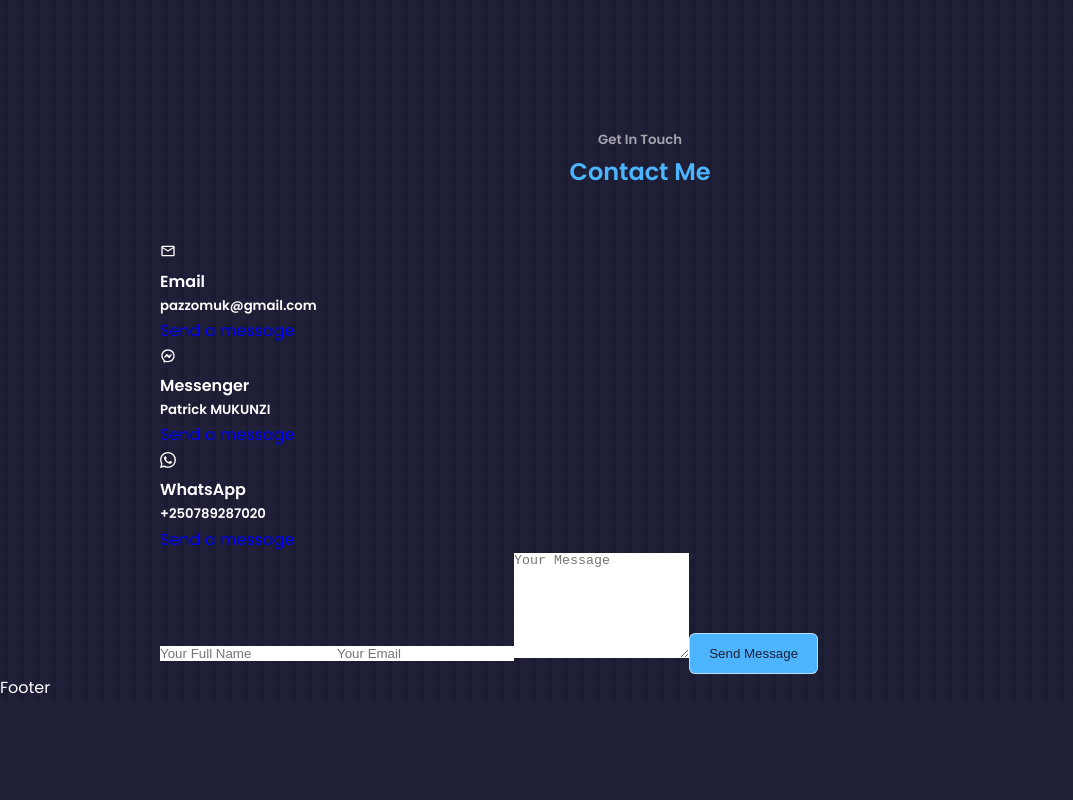
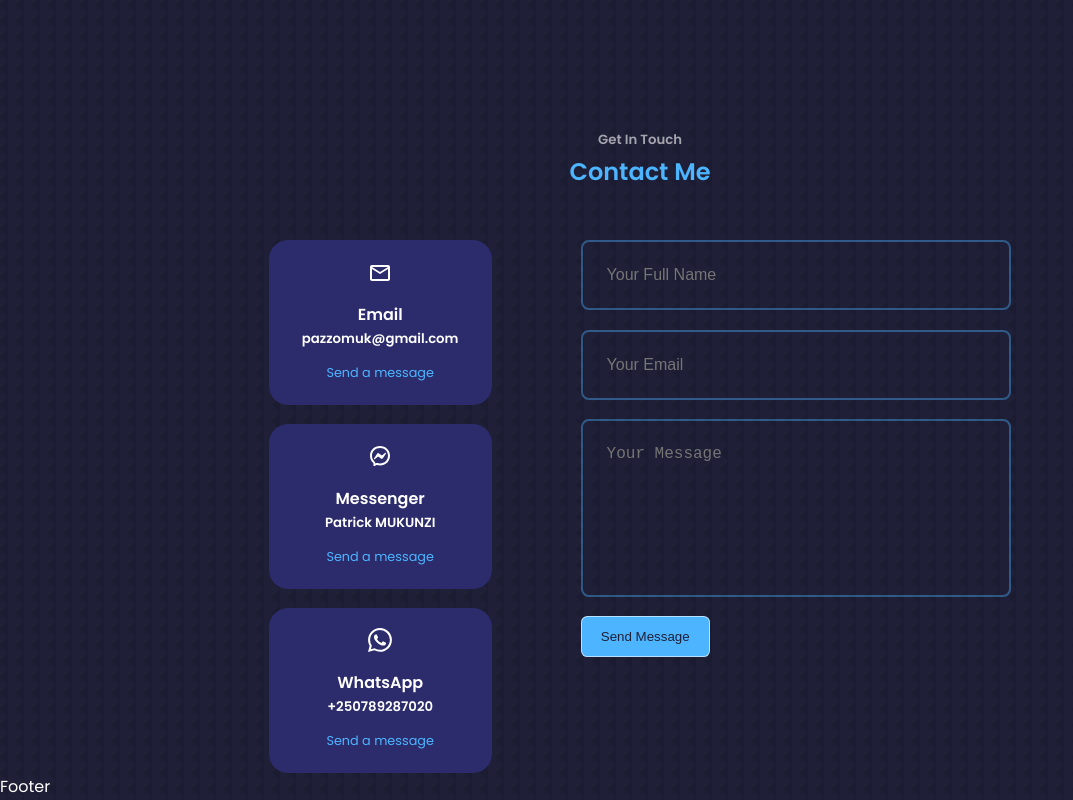
Before and after one commit to Pazzo97/my-portfolio, a React (Create React App) app: page / in a window 1280 px wide. Shown: the part 5107-5907 px from the top of the page, without its empty margins (0-1073 px from the left). Before the commit the page ends 5808 px from the top, so only its background shows below. Built offline with nearby package versions, Linux system fonts and the light colour scheme.

Commit message:
Add style for contact section

```diff
--- a/src/components/contact/contact.css
+++ b/src/components/contact/contact.css
@@ -0,0 +1,72 @@
+.container.contact__container {
+  width: 58%;
+  display: grid;
+  grid-template-columns: 30% 58%;
+  gap: 12%;
+}
+
+.contact__options {
+  display: flex;
+  flex-direction: column;
+  gap: 1.2rem;
+}
+
+.contact__option {
+  background: var(--color-bg-variant);
+  padding: 1.2rem;
+  border-radius: 1.2rem;
+  text-align: center;
+  border: 1px solid transparent;
+  transition: var(--transition);
+}
+
+.contact__option:hover {
+  background: transparent;
+  border: 1px solid var(--color-primary-variant);
+}
+
+.contact__option-icon {
+  font-size: 1.5rem;
+  margin-bottom: 0.5rem;
+}
+
+.contact__option a {
+  margin-top: 0.7rem;
+  display: inline-block;
+  font-size: 0.8rem;
+  color: var(--color-primary);
+}
+
+form {
+  display: flex;
+  flex-direction: column;
+  gap: 1.2rem;
+}
+
+input, textarea {
+  width: 100%;
+  padding: 1.5rem;
+  border-radius: 0.5rem;
+  background: transparent;
+  border: 2px solid var(--color-primary-variant);
+  resize: none;
+  color: var(--color-white);
+  font-size: 1rem;
+}
+
+@media screen and (max-width:1024px) {
+  .container.contact__container {
+    grid-template-columns: 1fr;
+    gap: 2rem;
+  }
+}
+
+
+/* =======================MEDIA QUERIES FOR SMALL DEVICES ===================== */
+
+
+@media screen and (max-width: 600px) {
+  .container.contact__container {
+    width: var(--container-width-sm);
+  }
+}
```
